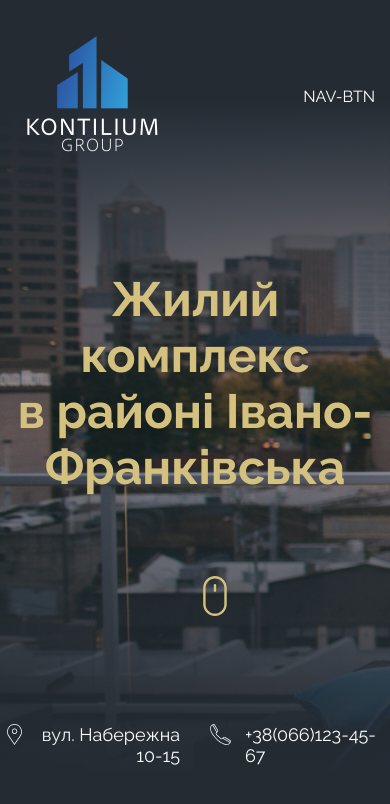
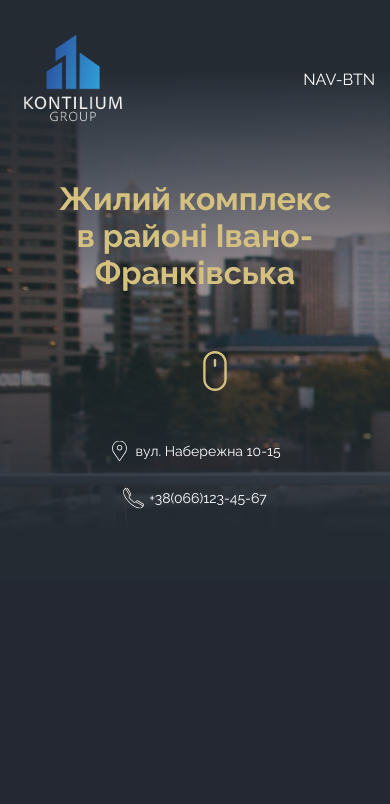
Before and after one commit to VolodymyrSSS/step-project-7-residential-complex, a plain HTML site: page index.html in a window 390 px wide. Drawn offline with Linux system fonts and the light colour scheme.

Commit message:
mediaQuery - header for tablets

```diff
--- a/scss/blocks/_header.scss
+++ b/scss/blocks/_header.scss
@@ -13,12 +13,23 @@
 			#242b33 92.19%
 		),
 		url('./../img/header/header-bg.jpg');
+
+	@include mediaTablet {
+		min-height: unset;
+		gap: 50px;
+	}
 }
 
 .header__top-row {
 	display: flex;
 	justify-content: space-between;
 	align-items: center;
+}
+
+.header__top-row > a > img {
+	@include mediaTablet {
+		width: 75%;
+	}
 }
 
 .header__nav {
@@ -60,10 +71,22 @@
 		left: 50%;
 		transform: translate(-50% 0%);
 	}
+
+	@include mediaTablet {
+		font-size: 32px;
+		padding-bottom: 100px;
+	}
 }
 
 .header__footer {
 	display: grid;
 	grid-template-columns: 1fr 1fr;
 	column-gap: 30px;
+
+	@include mediaTablet {
+		display: flex;
+		flex-direction: column;
+		align-items: center;
+		row-gap: 30px;
+	}
 }
--- a/scss/blocks/_info.scss
+++ b/scss/blocks/_info.scss
@@ -11,11 +11,13 @@
 
 			position: absolute;
 			left: 0;
-			top: 0;
+			top: 50%;
 			width: 21px;
 			height: 21px;
+			transform: translate(0%, -50%);
 
 			background-repeat: no-repeat;
+			background-position: center;
 		}
 	}
 
@@ -26,4 +28,12 @@
 	&--tel::before {
 		background-image: url('./../img/header/phone.svg');
 	}
+
+	@include mediaTablet {
+		font-size: 14px;
+		&--map,
+		&--tel {
+			padding-left: 26px;
+		}
+	}
 }
```
Also changed, not shown: css/main.css.
